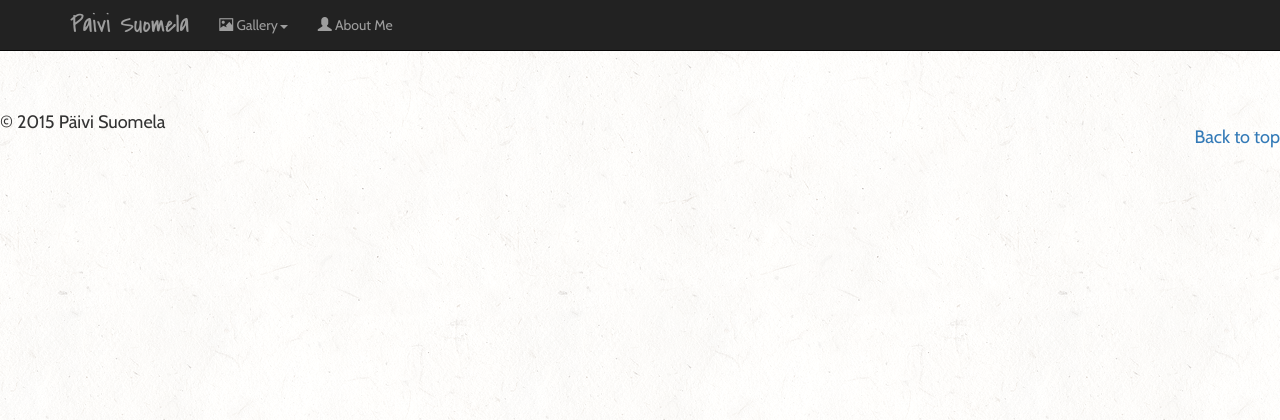
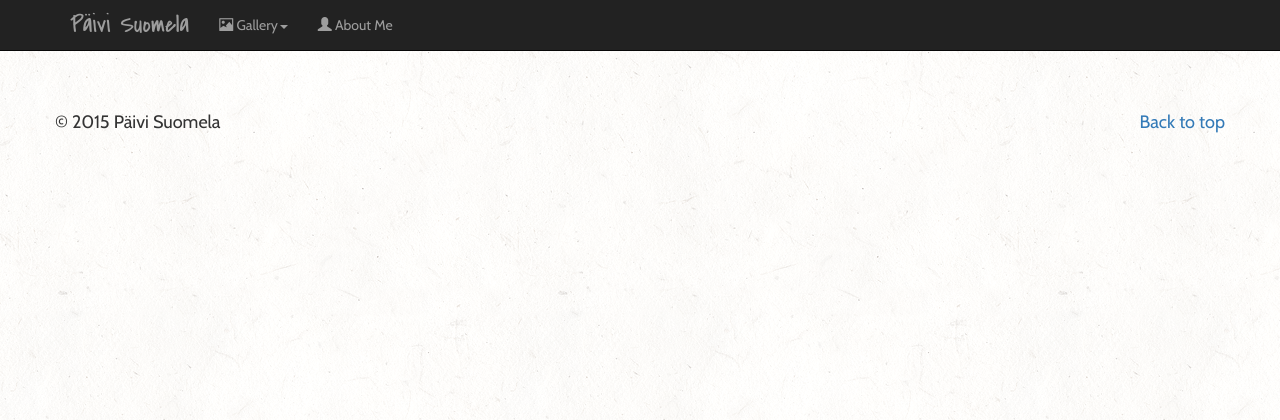
Before and after one commit to peconia/MyPorfolio, a Django app: template gallery/templates/gallery/base.html in a window 1280 px wide. Shown: the top 420 px of the page. Run offline with Django 3.2, Linux system fonts and the light colour scheme; the template is opened without the code that fills it, so the values that code supplies are empty; some libraries are stand-ins or nearby versions.

Commit message:
updated footer

```diff
--- a/gallery/templates/gallery/base.html
+++ b/gallery/templates/gallery/base.html
@@ -39,7 +39,7 @@
               <span class="icon-bar"></span>
               <span class="icon-bar"></span>
             </button>
-            <a class="navbar-brand changeFont" href="/">Paivi Suomela</a>
+            <a class="navbar-brand changeFont" href="/">Päivi Suomela</a>
           </div>
 
           <!-- Collect the nav links, forms, and other content for toggling -->
@@ -67,10 +67,14 @@
 
 
       <!-- FOOTER -->
+      <div class="container">
+        <div class="row">
+
       <footer>
-        <p class="pull-right"><a href="#">Back to top</a></p>
-        <p>&copy; 2015 Päivi Suomela</p>
+        <p>&copy; 2015 Päivi Suomela<a class="pull-right" href="#">Back to top</a></p>
       </footer>
+       </div>
+        </div>
 
 
 
```
